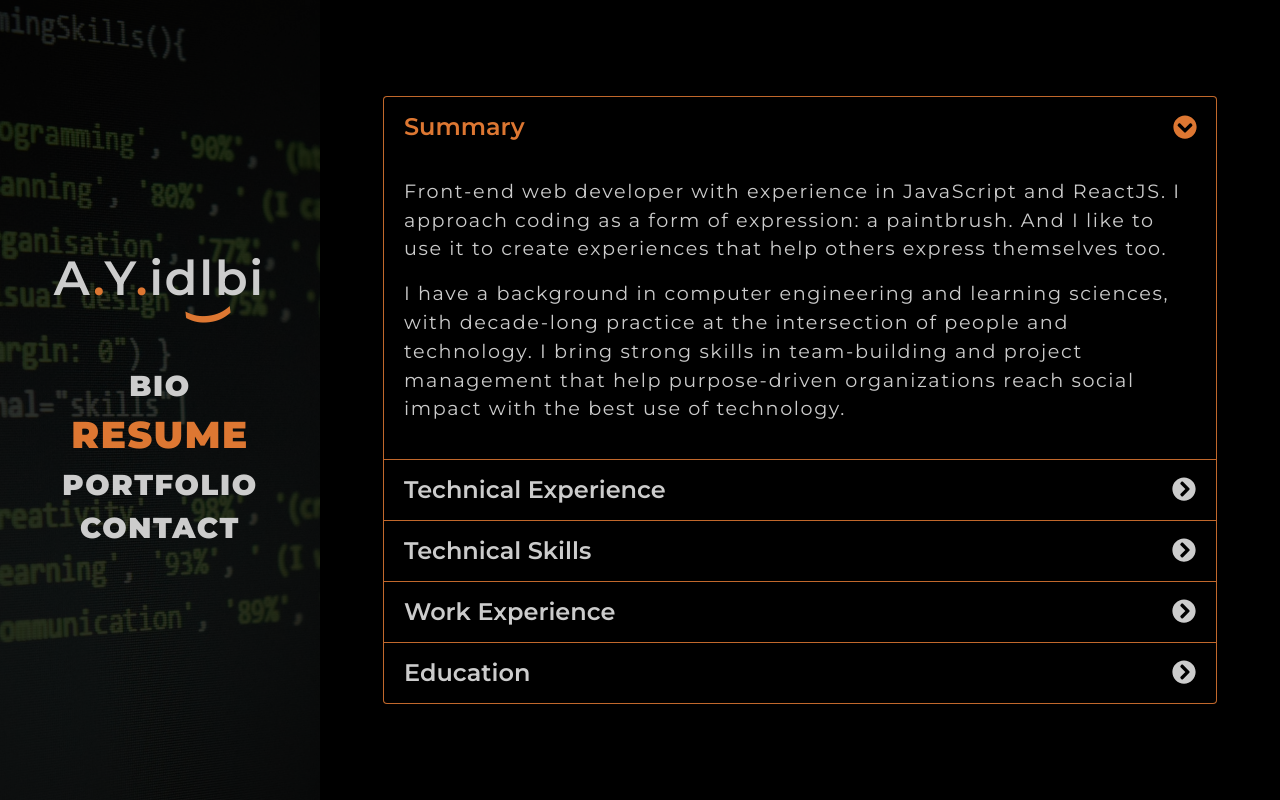
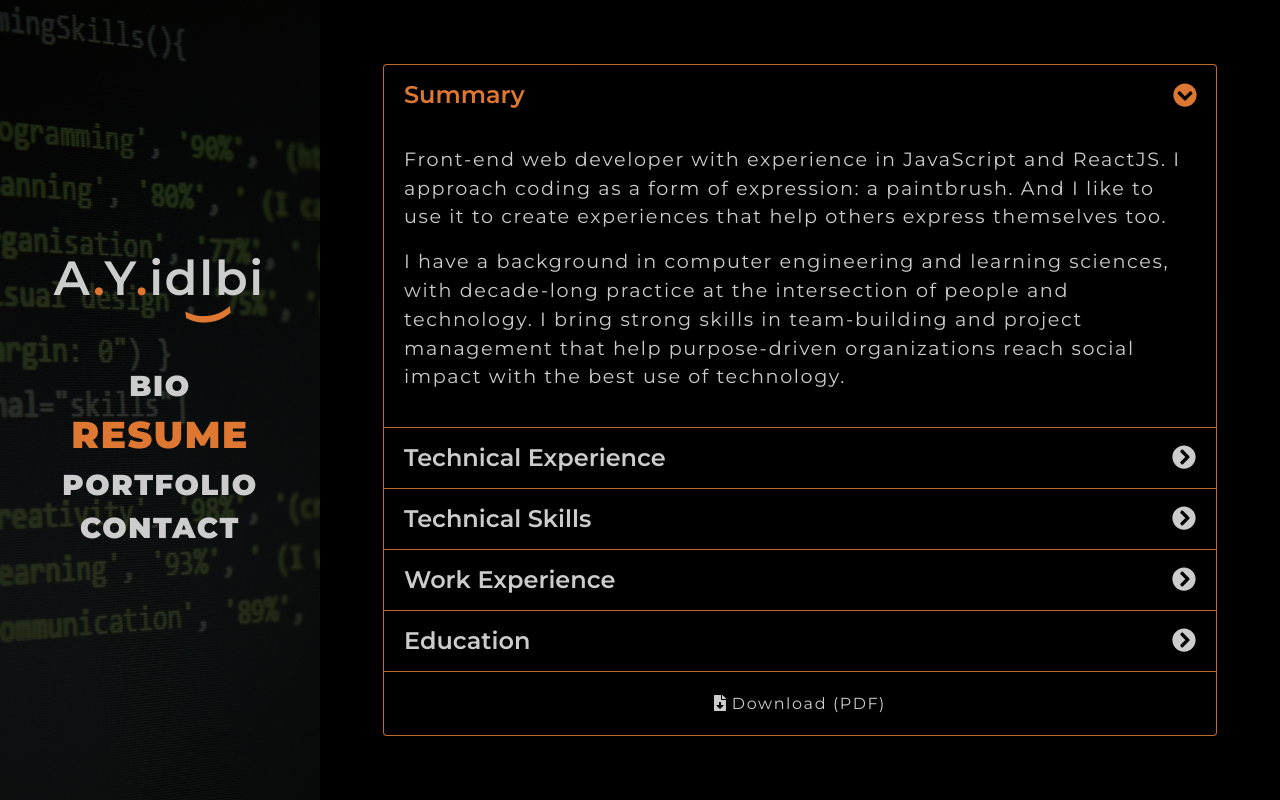
Before and after one commit to adlogi/portfolio, a React (Create React App) app: page /resume in a window 1280 px wide. Built offline with nearby package versions, Linux system fonts and the light colour scheme.

Commit message:
added pdf resume download tab

```diff
--- a/src/components/Resume.js
+++ b/src/components/Resume.js
@@ -5,7 +5,8 @@ import Card from 'react-bootstrap/Card';
 import '../style/Resume.css';
 import { FontAwesomeIcon } from '@fortawesome/react-fontawesome';
 import { faGithub } from '@fortawesome/free-brands-svg-icons';
-import { faLink, faChevronCircleRight as chevronIcon } from '@fortawesome/free-solid-svg-icons';
+import { faLink, faChevronCircleRight as chevronIcon, faFileDownload } from '@fortawesome/free-solid-svg-icons';
+import resumePdf from '../media/idlbi-resume.pdf';
 // import { faAngleDoubleRight as chevronIcon} from '@fortawesome/free-solid-svg-icons';
 
 export default class Resume extends Component {
@@ -28,12 +29,20 @@ export default class Resume extends Component {
     if (cardHeader.nodeName === 'SPAN') {
       cardHeader = cardHeader.parentNode;
     }
-    const isShown = cardHeader.classList.contains('show-header');
-    this.clearHeaders();
-    if (isShown) {
-      cardHeader.classList.remove('show-header');
+    if (cardHeader.querySelector('#download')) {
+      this.clearHeaders();
+      const link = document.createElement('a');
+      link.href = resumePdf;
+      link.download = 'idlbi-resume.pdf';
+      link.dispatchEvent(new MouseEvent('click'));
     } else {
-      cardHeader.classList.add('show-header');
+      const isShown = cardHeader.classList.contains('show-header');
+      this.clearHeaders();
+      if (isShown) {
+        cardHeader.classList.remove('show-header');
+      } else {
+        cardHeader.classList.add('show-header');
+      }
     }
   }
 
@@ -152,6 +161,11 @@ export default class Resume extends Component {
                       </Card.Body>
                     </Accordion.Collapse>
                   </Card>
+                  <Card>
+                    <Accordion.Toggle as={Card.Header} onClick={this.handleToggle} >
+                      <span id="download"><FontAwesomeIcon icon={faFileDownload} /> Download (PDF)</span>
+                    </Accordion.Toggle>
+                  </Card>
                 </Accordion>
               </div>
             </div>
--- a/src/style/Resume.css
+++ b/src/style/Resume.css
@@ -48,12 +48,29 @@ li.inner::before {
 
 small.icons a:link,
 small.icons a:visited,
-small.icons a:active {
+small.icons a:active,
+.download-btn a:link,
+.download-btn a:visited,
+.download-btn a:active {
   color: #ccc;
   text-decoration: none;
 }
 
-small.icons a:hover {
+small.icons a:hover,
+.download-btn a:hover {
   color: #dd7732;
   text-decoration: none;
 }
+
+.accordion > .card:last-child > .card-header {
+  font-size: 1rem;
+  font-weight: normal;
+  letter-spacing: 0.1rem;
+  justify-content: center !important;
+  height: 4rem;
+}
+
+.accordion > .card:last-child span {
+  display: inline-block;
+  margin: auto;
+}
```
Also changed, not shown: 1 other file (tests, documents, lock files or other folders).
